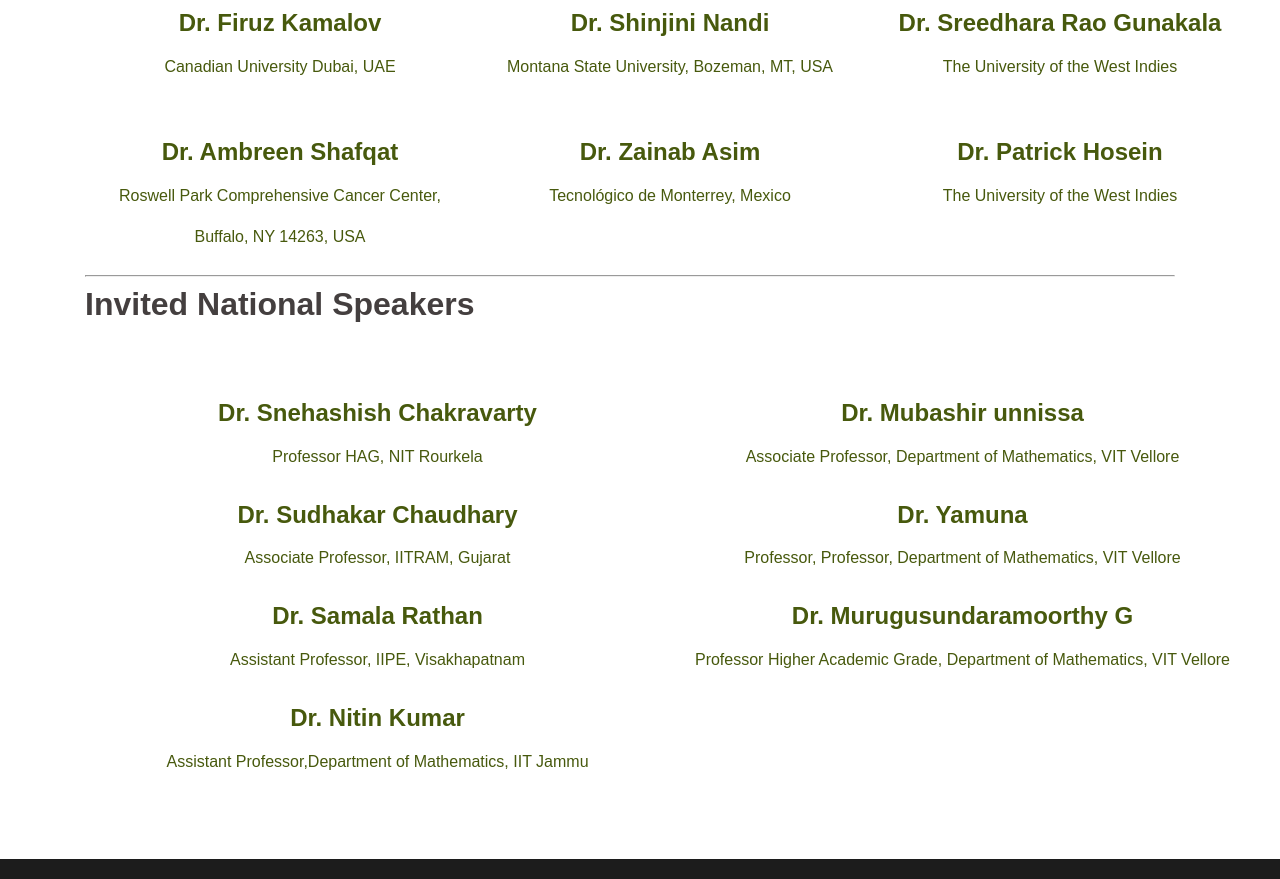
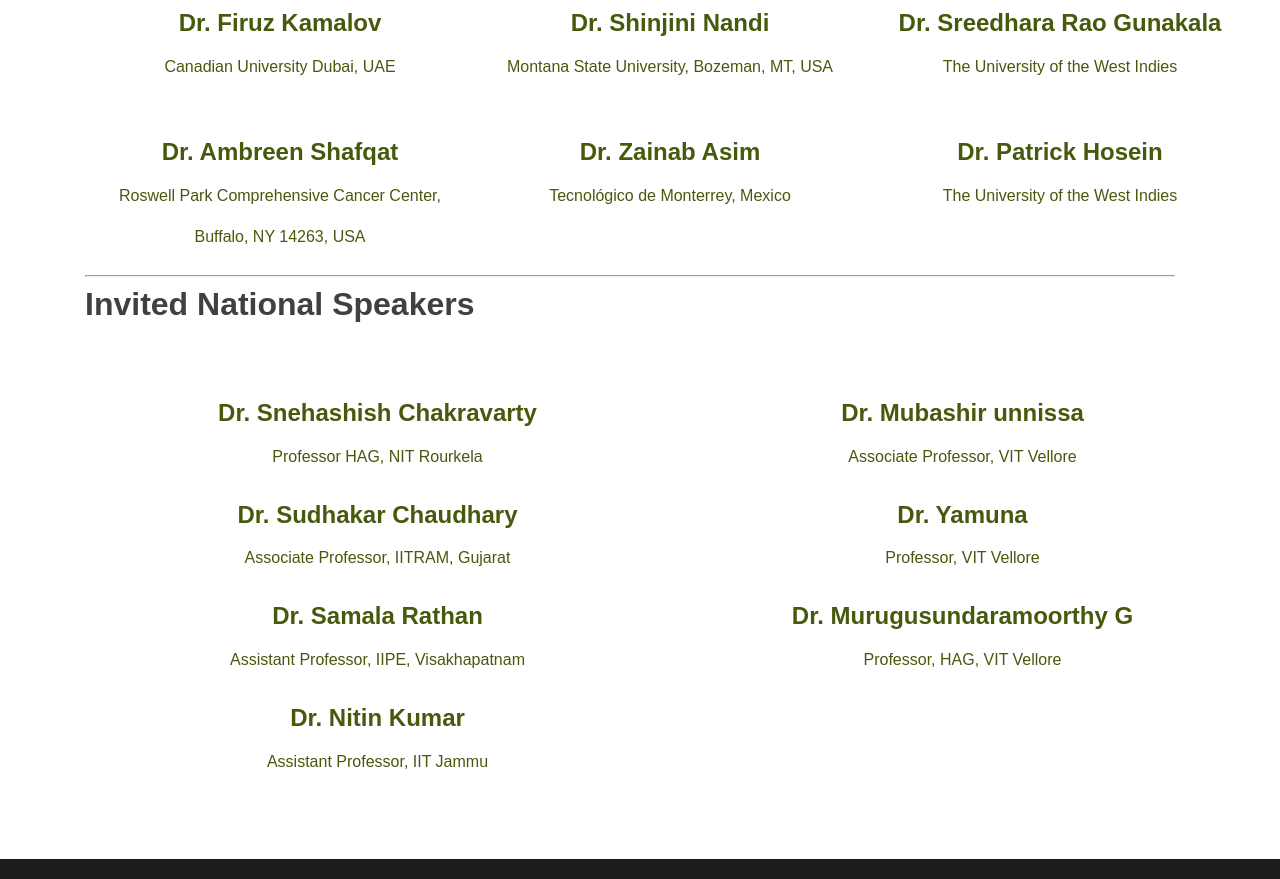
Before and after one commit to asishtech/ICMSD, a plain HTML site: page Speakers.html in a window 1280 px wide. Shown: the part 473-1352 px from the top of the page. Drawn offline with Linux system fonts and the light colour scheme; a web font is replaced by a local one.

Commit message:
Update Speakers.html

```diff
--- a/Speakers.html
+++ b/Speakers.html
@@ -473,14 +473,14 @@
 													<p style="font-size:24px; color:#47590d;"><strong>Dr. Snehashish Chakravarty</strong><br><span style="font-size:16px; ">Professor HAG, NIT Rourkela</span></p>
 													<p style="font-size:24px; color:#47590d;"><strong>Dr. Sudhakar Chaudhary </strong><br><span style="font-size:16px; ">Associate Professor, IITRAM, Gujarat</span></p>
 													<p style="font-size:24px; color:#47590d;"><strong>Dr. Samala Rathan </strong><br><span style="font-size:16px; ">Assistant Professor, IIPE, Visakhapatnam</span></p>
-													<p style="font-size:24px; color:#47590d;"><strong>Dr. Nitin Kumar </strong><br><span style="font-size:16px; ">Assistant Professor,Department of Mathematics, IIT Jammu</span></p>
+													<p style="font-size:24px; color:#47590d;"><strong>Dr. Nitin Kumar </strong><br><span style="font-size:16px; ">Assistant Professor, IIT Jammu</span></p>
 													</center>
 											</div>
 											<div class="col-lg-6">
 												<center>
-													<p style="font-size:24px; color:#47590d;"><strong>Dr. Mubashir unnissa</strong><br><span style="font-size:16px; ">Associate Professor, Department of Mathematics, VIT Vellore</span></p>
-													<p style="font-size:24px; color:#47590d;"><strong>Dr. Yamuna </strong><br><span style="font-size:16px; ">Professor, Professor, Department of Mathematics, VIT Vellore</span></p>
-													<p style="font-size:24px; color:#47590d;"><strong>Dr. Murugusundaramoorthy G</strong><br><span style="font-size:16px; ">Professor Higher Academic Grade, Department of Mathematics, VIT Vellore</span></p>
+													<p style="font-size:24px; color:#47590d;"><strong>Dr. Mubashir unnissa</strong><br><span style="font-size:16px; ">Associate Professor, VIT Vellore</span></p>
+													<p style="font-size:24px; color:#47590d;"><strong>Dr. Yamuna </strong><br><span style="font-size:16px; ">Professor, VIT Vellore</span></p>
+													<p style="font-size:24px; color:#47590d;"><strong>Dr. Murugusundaramoorthy G</strong><br><span style="font-size:16px; ">Professor, HAG, VIT Vellore</span></p>
 
 
 
```
